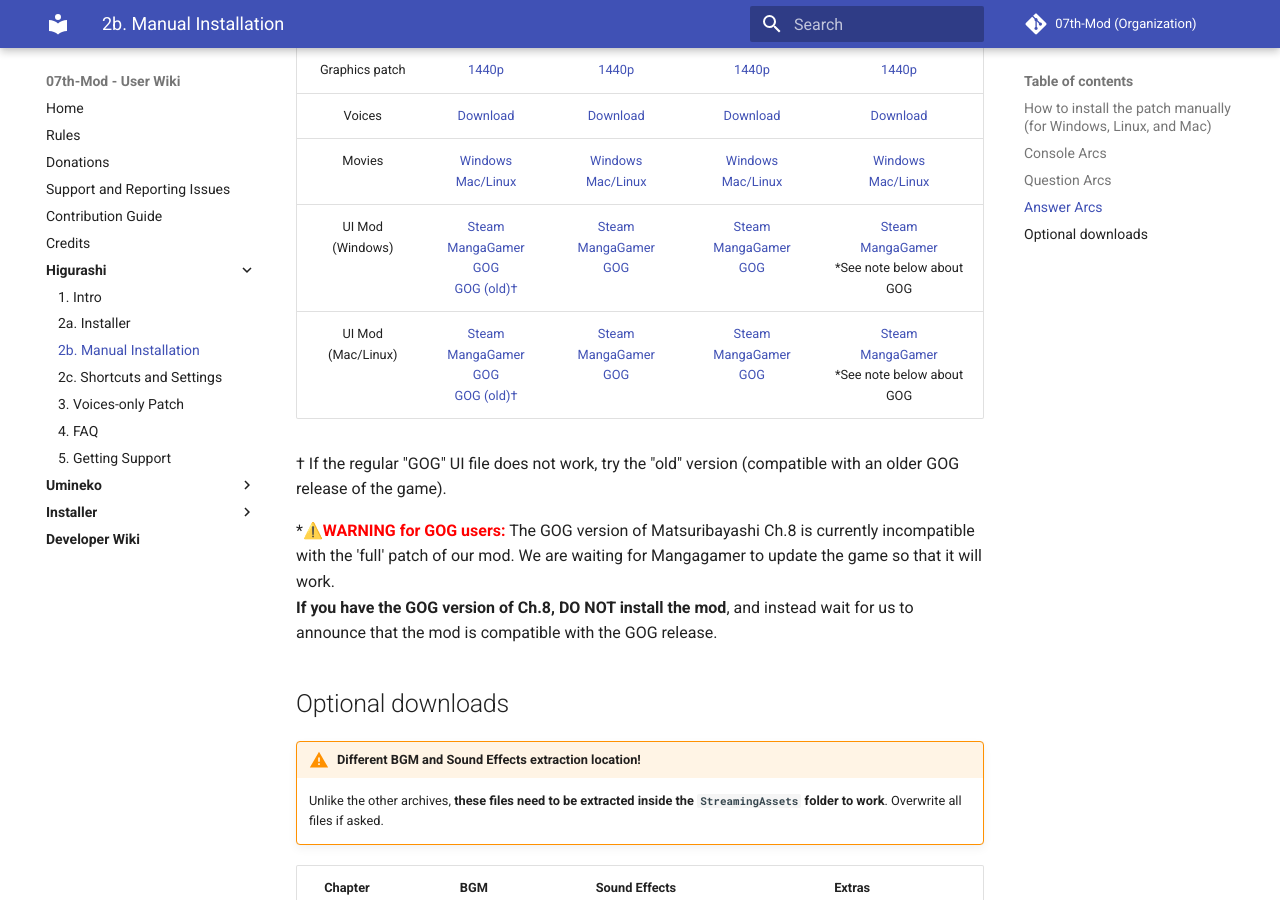
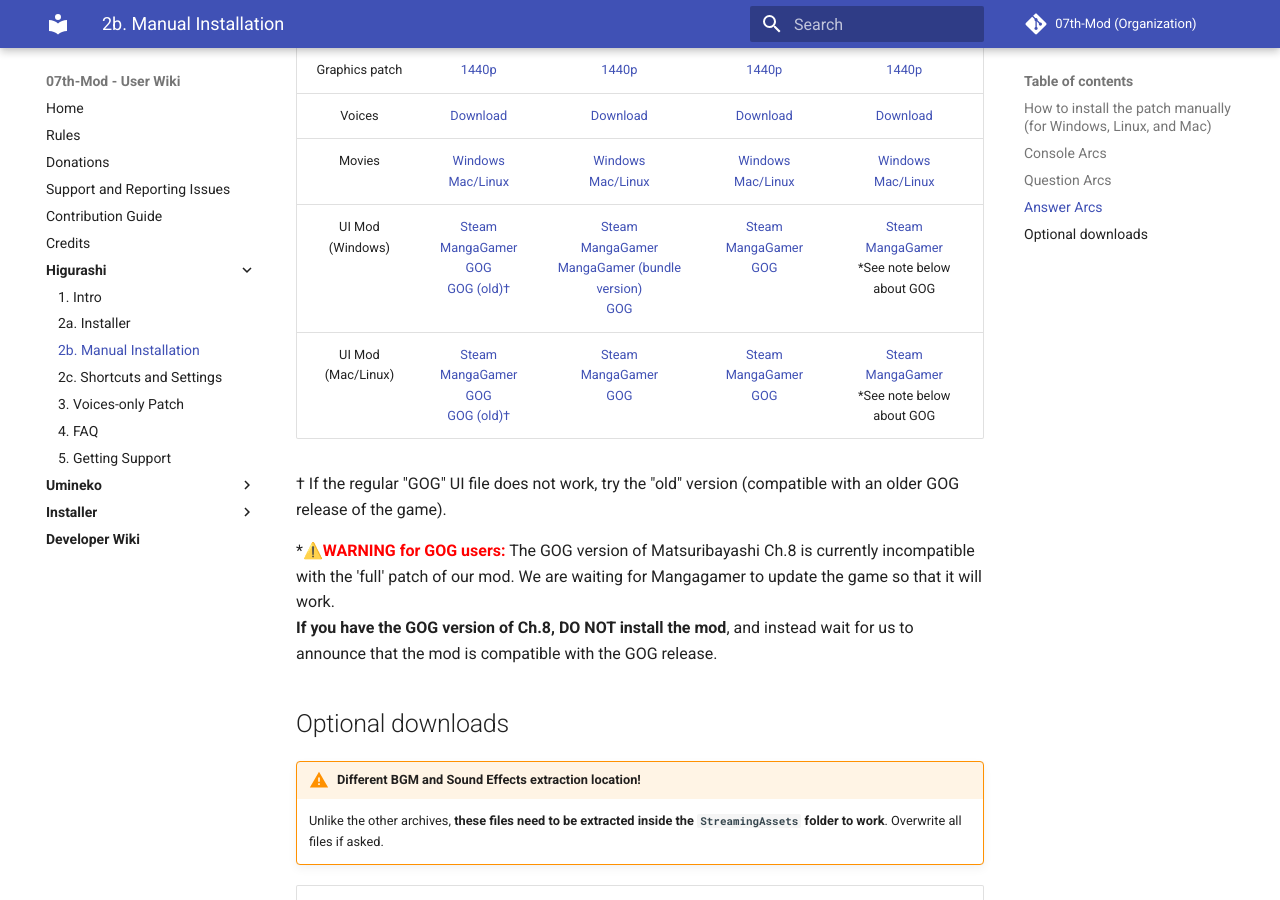
Before and after one commit to 07th-mod/wiki, an MkDocs documentation site: the page built from docs/Higurashi/Manual-Installation.md, in a window 1280 px wide and 900 px high, scrolled down 3635 px. Built offline with MkDocs 1.6.1 and Material for MkDocs 9.7.7, drawn with Linux system fonts in a browser that asks for light colours.

Commit message:
Update Manual-Installation.md

```diff
--- a/docs/Higurashi/Manual-Installation.md
+++ b/docs/Higurashi/Manual-Installation.md
@@ -202,7 +202,7 @@
 <tr class="even">
 <td style="text-align: center;">UI Mod (Windows)</td>
 <td style="text-align: center;"><a href="https://07th-mod.com/ui.php?chapter=meakashi&os=win&unity=5.5.3p3">Steam</a><br><a href="https://07th-mod.com/ui.php?chapter=meakashi&os=win&unity=5.5.3p3">MangaGamer</a><br><a href="https://07th-mod.com/ui.php?chapter=meakashi&os=win&unity=5.5.3p3">GOG</a><br><a href="https://07th-mod.com/ui.php?chapter=meakashi&os=win&unity=5.5.3p1">GOG (old)†</a></td>
-<td style="text-align: center;"><a href="https://07th-mod.com/ui.php?chapter=tsumihoroboshi&os=win&unity=5.5.3p3">Steam</a><br><a href="https://07th-mod.com/ui.php?chapter=tsumihoroboshi&os=win&unity=5.5.3p3">MangaGamer</a><br><a href="https://07th-mod.com/ui.php?chapter=tsumihoroboshi&os=win&unity=5.5.3p3">GOG</a></td>
+<td style="text-align: center;"><a href="https://07th-mod.com/ui.php?chapter=tsumihoroboshi&os=win&unity=5.5.3p3">Steam</a><br><a href="https://07th-mod.com/ui.php?chapter=tsumihoroboshi&os=win&unity=5.5.3p3">MangaGamer</a><br><a href="https://07th-mod.com/ui.php?chapter=tsumihoroboshi&os=win&unity=5.6.7f1">MangaGamer (bundle version)</a><br><a href="https://07th-mod.com/ui.php?chapter=tsumihoroboshi&os=win&unity=5.5.3p3">GOG</a></td>
 <td style="text-align: center;"><a href="https://07th-mod.com/ui.php?chapter=minagoroshi&os=win&unity=5.6.7f1">Steam</a><br><a href="https://07th-mod.com/ui.php?chapter=minagoroshi&os=win&unity=5.6.7f1">MangaGamer</a><br><a href="https://07th-mod.com/ui.php?chapter=minagoroshi&os=win&unity=5.6.7f1">GOG</a></td>
 <td style="text-align: center;"><a href="https://07th-mod.com/ui.php?chapter=matsuribayashi&os=win&unity=2017.2.5">Steam</a><br><a href="https://07th-mod.com/ui.php?chapter=matsuribayashi&os=win&unity=2017.2.5">MangaGamer</a><br>*See note below about GOG</td>
 </tr>
```
